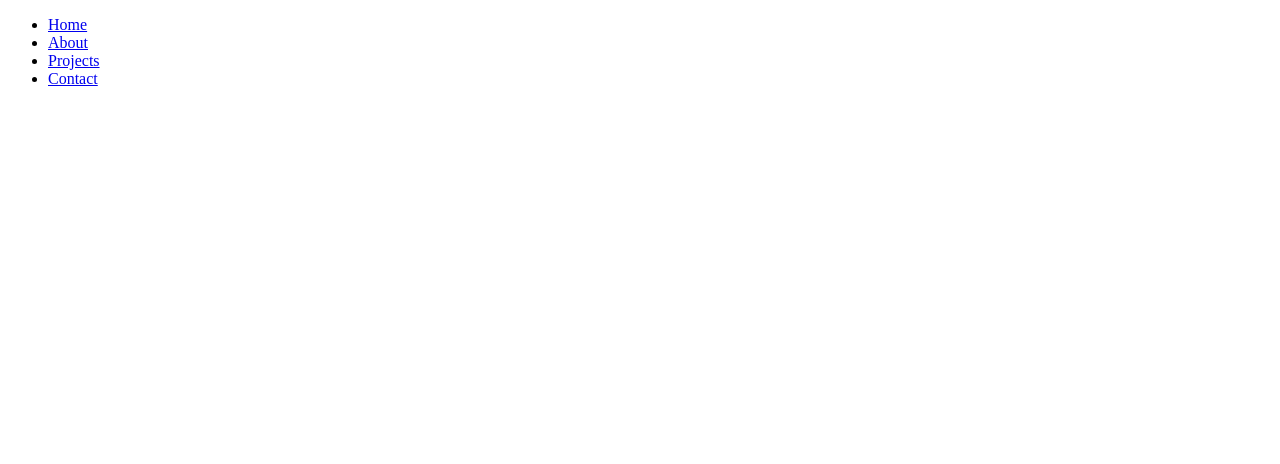
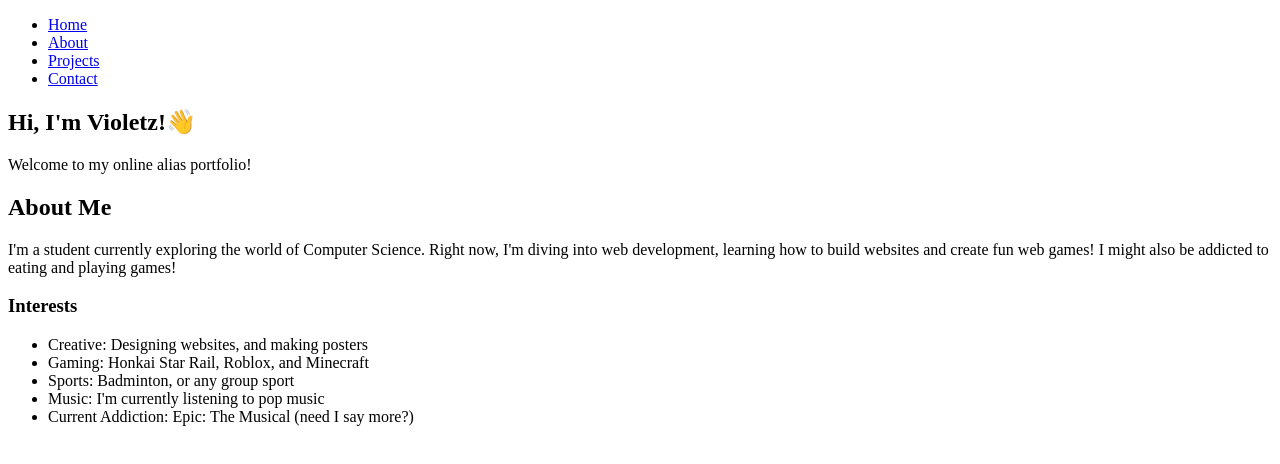
Before and after one commit to Violetz12/Boba-Drop-Project, a plain HTML site: page index.html in a window 1280 px wide. Drawn offline with Linux system fonts and the light colour scheme.

Commit message:
commit 3

```diff
--- a/index.html
+++ b/index.html
@@ -17,5 +17,31 @@
         </ul>
       </nav>
     </header>
+
+    <main>
+      <section id="home">
+        <h1>Hi, I'm Violetz!👋</h1>
+        <p>Welcome to my online alias portfolio!</p>
+        <!-- Add a pretty bg -->
+      </section>
+
+      <section id="About">
+        <h2>About Me</h2>
+        <p>
+          I'm a student currently exploring the world of Computer Science. Right
+          now, I'm diving into web development, learning how to build websites
+          and create fun web games! I might also be addicted to eating and
+          playing games!
+        </p>
+        <h3>Interests</h3>
+        <ul>
+          <li>Creative: Designing websites, and making posters</li>
+          <li>Gaming: Honkai Star Rail, Roblox, and Minecraft</li>
+          <li>Sports: Badminton, or any group sport</li>
+          <li>Music: I'm currently listening to pop music</li>
+          <li>Current Addiction: Epic: The Musical (need I say more?)</li>
+        </ul>
+      </section>
+    </main>
   </body>
 </html>
```
